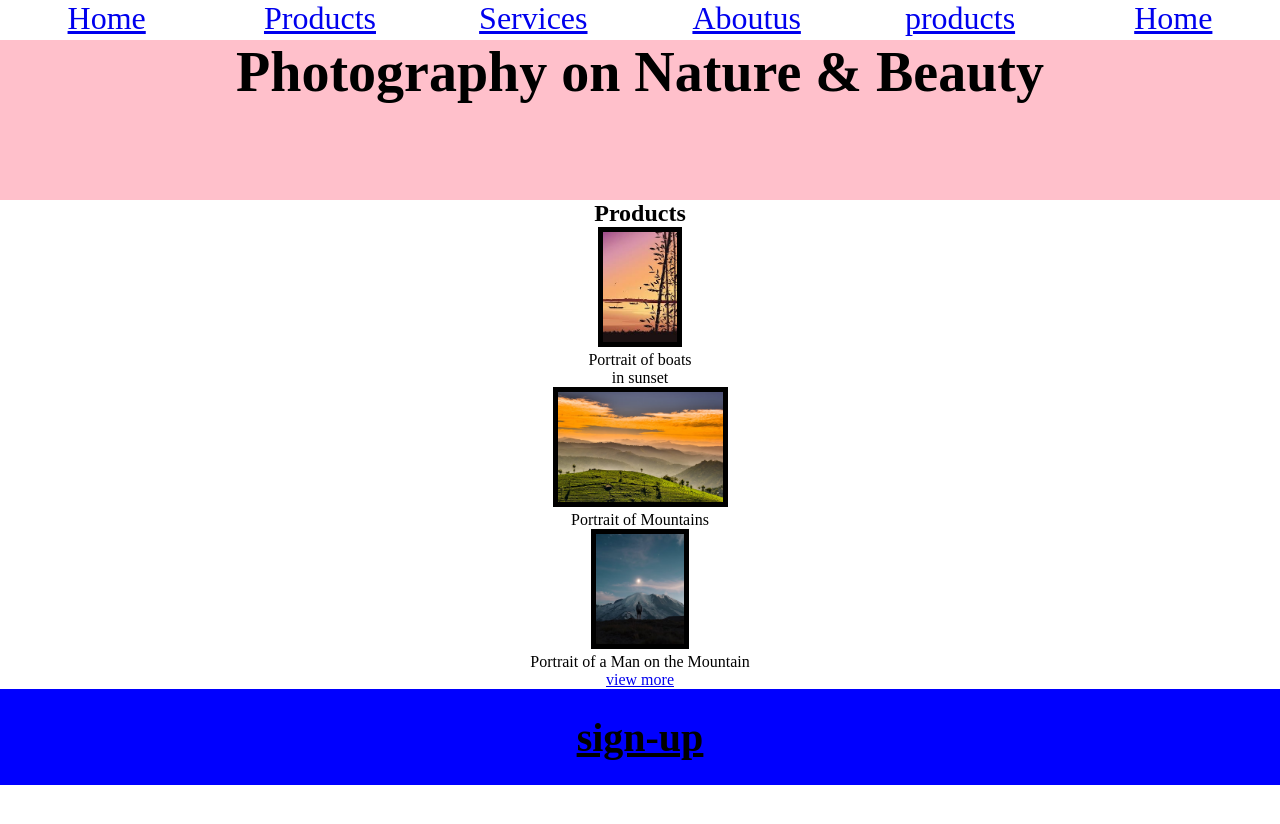
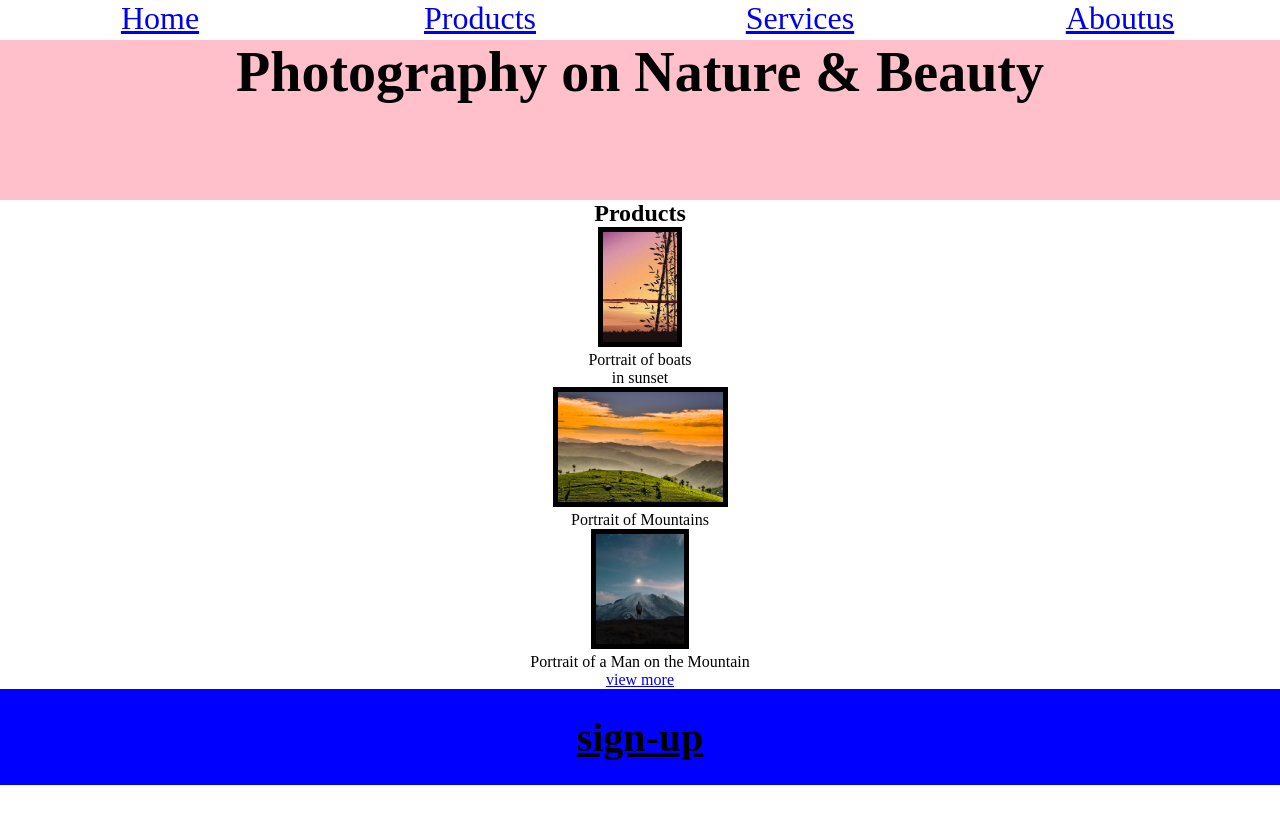
Before and after one commit to Kashish2222/ind, a plain HTML site: page new 1.html in a window 1280 px wide. Drawn offline with Linux system fonts and the light colour scheme.

Commit message:
Update new 1.html

```diff
--- a/new 1.html
+++ b/new 1.html
@@ -16,8 +16,7 @@
  <a href= 'new 1.html'> Products</a>
 		<a href= 'services.html'>Services </a>
 		<a href= 'aboutus.html'>Aboutus </a>
-	    <a href= 'new1.html'>products </a>
-		<a href= 'index.html'>Home </a>
+
 	</nav>
 
 	<header>
```
